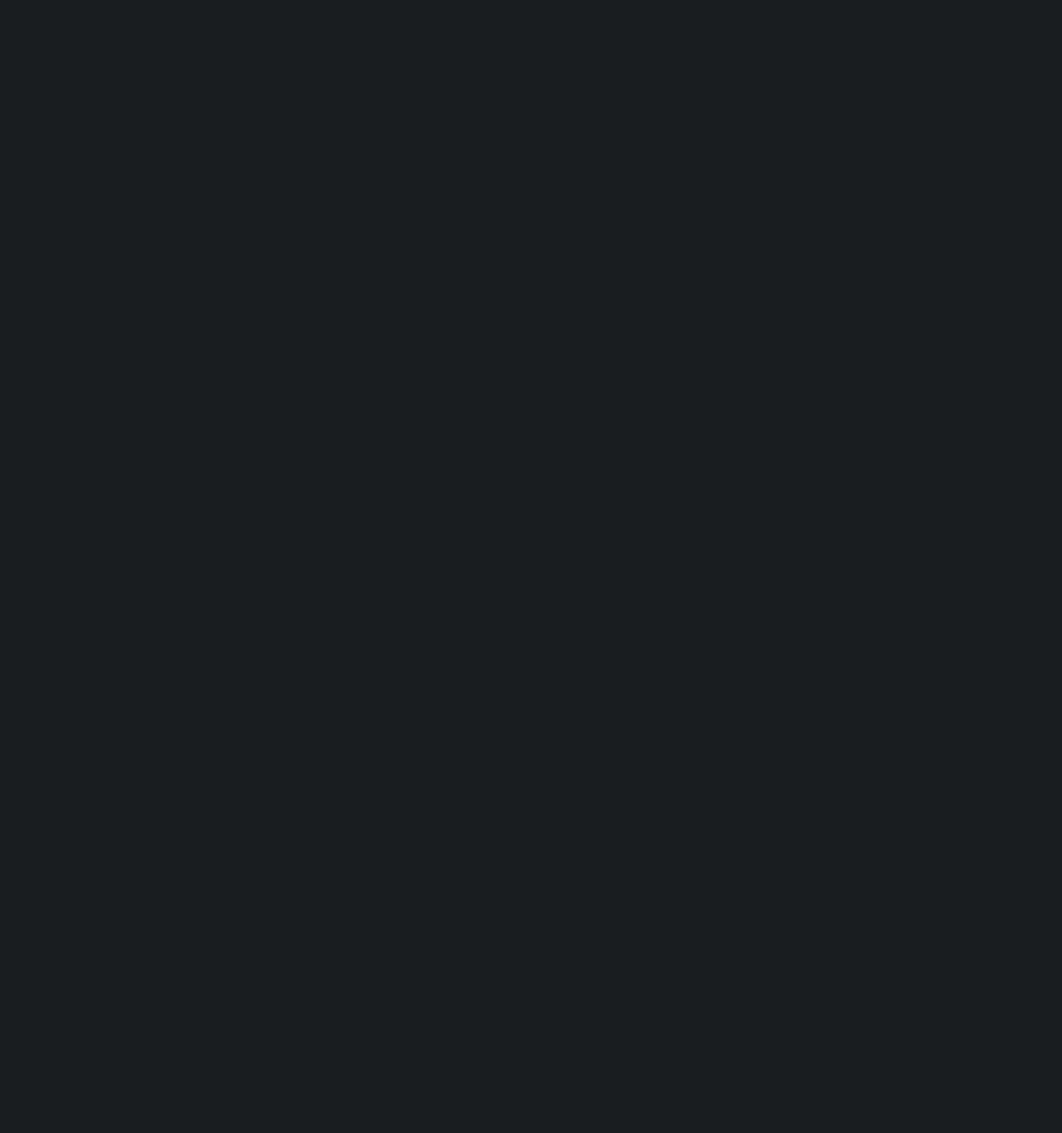
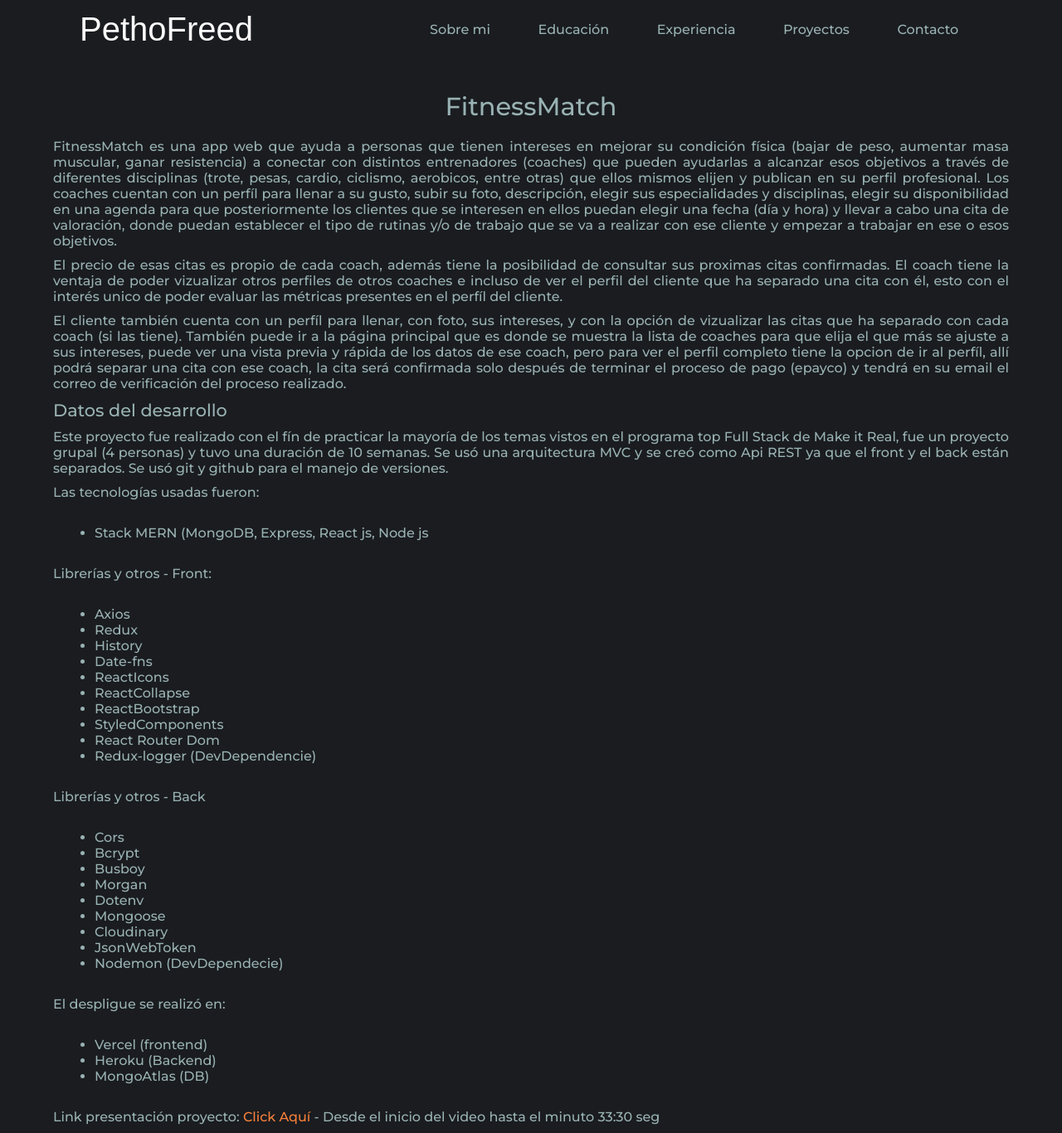
Before and after one commit to Pethofreed/myweb, a React (Create React App) app: page /projects in a window 1280 px wide. Shown: the whole page at 83% size. Before the commit the page ends 800 px from the top, so only its background shows below. Built offline with nearby package versions, Linux system fonts and the light colour scheme; a web font is replaced by a local one.

Commit message:
content was added to the projects page about Fitnessmatch and its styles

```diff
--- a/src/App.js
+++ b/src/App.js
@@ -3,9 +3,10 @@ import {
   Router,
   Route
 } from 'react-router'
-import { history } from './utils/history'
 import About from './components/About'
 import Header from "./components/Header"
+import { history } from './utils/history'
+import Projects from './components/Projects'
 import Education from './components/Education'
 import MainSection from "./components/Section/index";
 
@@ -23,6 +24,9 @@ function App() {
         <Route exact path="/education">
           <Education />
         </Route>
+        <Route exact path="/projects">
+          <Projects />
+        </Route>
       </Switch>
     </Router>
   )
--- /dev/null
+++ b/src/components/Projects/index.js
@@ -0,0 +1,96 @@
+import './style.css'
+import Header from '../Header'
+
+function Projects() {
+  return(
+    <>
+      <Header />
+      <div class="row-projects">
+        <div class="title-projects">
+          <p>FitnessMatch</p>
+        </div>
+        <div class="description-projects">
+          <p>FitnessMatch es una app web que ayuda a personas que tienen intereses en mejorar
+            su condición física (bajar de peso, aumentar masa muscular, ganar resistencia) a conectar
+            con distintos entrenadores (coaches) que pueden ayudarlas a alcanzar esos objetivos a través
+            de diferentes disciplinas (trote, pesas, cardio, ciclismo, aerobicos, entre otras) que ellos
+            mismos elijen y publican en su perfil profesional. Los coaches cuentan con un perfíl para
+            llenar a su gusto, subir su foto, descripción, elegir sus especialidades y disciplinas, elegir
+            su disponibilidad en una agenda para que posteriormente los clientes que se interesen en ellos
+            puedan elegir una fecha (día y hora) y llevar a cabo una cita de valoración, donde puedan
+            establecer el tipo de rutinas y/o de trabajo que se va a realizar con ese cliente y empezar
+            a trabajar en ese o esos objetivos.
+          </p>
+          <p>El precio de esas citas es propio de cada coach, además tiene la posibilidad de consultar
+            sus proximas citas confirmadas. El coach tiene la ventaja de poder vizualizar otros perfiles
+            de otros coaches e incluso de ver el perfil del cliente que ha separado una cita con él, esto
+            con el interés unico de poder evaluar las métricas presentes en el perfíl del cliente.
+          </p>
+          <p>El cliente también cuenta con un perfíl para llenar, con foto, sus intereses, y con la opción
+            de vizualizar las citas que ha separado con cada coach (si las tiene). También puede ir a la
+            página principal que es donde se muestra la lista de coaches para que elija el que más se ajuste a sus
+            intereses, puede ver una vista previa y rápida de los datos de ese coach, pero para ver el perfil
+            completo tiene la opcion de ir al perfíl, allí podrá separar una cita con ese coach, la cita será
+            confirmada solo después de terminar el proceso de pago (epayco) y tendrá en su email el correo de
+            verificación del proceso realizado.
+          </p>
+          <p class="other-info">Datos del desarrollo</p>
+          <p>Este proyecto fue realizado con el fín de practicar la mayoría de los temas vistos en el
+            programa top Full Stack de Make it Real, fue un proyecto grupal (4 personas) y tuvo una duración
+            de 10 semanas. Se usó una arquitectura MVC y se creó como Api REST ya que el front y el back están
+            separados. Se usó git y github para el manejo de versiones.
+          </p>
+          <p> Las tecnologías usadas fueron: </p>
+          <div class="list">
+            <ul>
+              <li>Stack MERN (MongoDB, Express, React js, Node js</li>
+            </ul>
+          </div>
+          <p>Librerías y otros - Front:</p>
+          <div class="list">
+            <ul>
+              <li>Axios</li>
+              <li>Redux</li>
+              <li>History</li>
+              <li>Date-fns</li>
+              <li>ReactIcons</li>
+              <li>ReactCollapse</li>
+              <li>ReactBootstrap</li>
+              <li>StyledComponents</li>
+              <li>React Router Dom</li>
+              <li>Redux-logger (DevDependencie)</li>
+            </ul>
+          </div>
+          <p>Librerías y otros - Back</p>
+          <div class="list">
+            <ul>
+              <li>Cors</li>
+              <li>Bcrypt</li>
+              <li>Busboy</li>
+              <li>Morgan</li>
+              <li>Dotenv</li>
+              <li>Mongoose</li>
+              <li>Cloudinary</li>
+              <li>JsonWebToken</li>
+              <li>Nodemon (DevDependecie)</li>
+            </ul>
+          </div>
+          <p>El despligue se realizó en: </p>
+          <div class="list">
+            <ul>
+              <li>Vercel (frontend)</li>
+              <li>Heroku (Backend)</li>
+              <li>MongoAtlas (DB)</li>
+            </ul>
+          </div>
+          <p>Link presentación proyecto:
+            <a href="https://www.youtube.com/watch?v=9TBwZXJ6K1s&t=487s" target="_blank"> Click Aquí </a>
+             - Desde el inicio del video hasta el minuto 33:30 seg
+          </p>
+        </div>
+      </div>
+    </>
+  )
+}
+
+export default Projects
--- /dev/null
+++ b/src/components/Projects/style.css
@@ -0,0 +1,40 @@
+.row-projects {
+  display: block;
+  margin-top: 40px;
+  color: #cff1f1b4;
+}
+
+.title-projects {
+  width: 90%;
+  margin-left: 5%;
+  margin-right: 5%;
+  margin-bottom: 20px;
+  text-align: center;
+  font-size: 1.9em;
+}
+
+.description-projects {
+  width: 90%;
+  margin-left: 5%;
+  margin-right: 5%;
+}
+
+.description-projects p {
+  margin-bottom: 10px;
+  text-align: justify;
+}
+
+.description-projects .other-info {
+  font-size: 1.3em;
+}
+
+.list {
+  margin-top: 30px;
+  margin-left: 50px;
+  margin-bottom: 30px;
+}
+
+a {
+  color: #f9813a;
+  text-decoration: none;
+}
```
